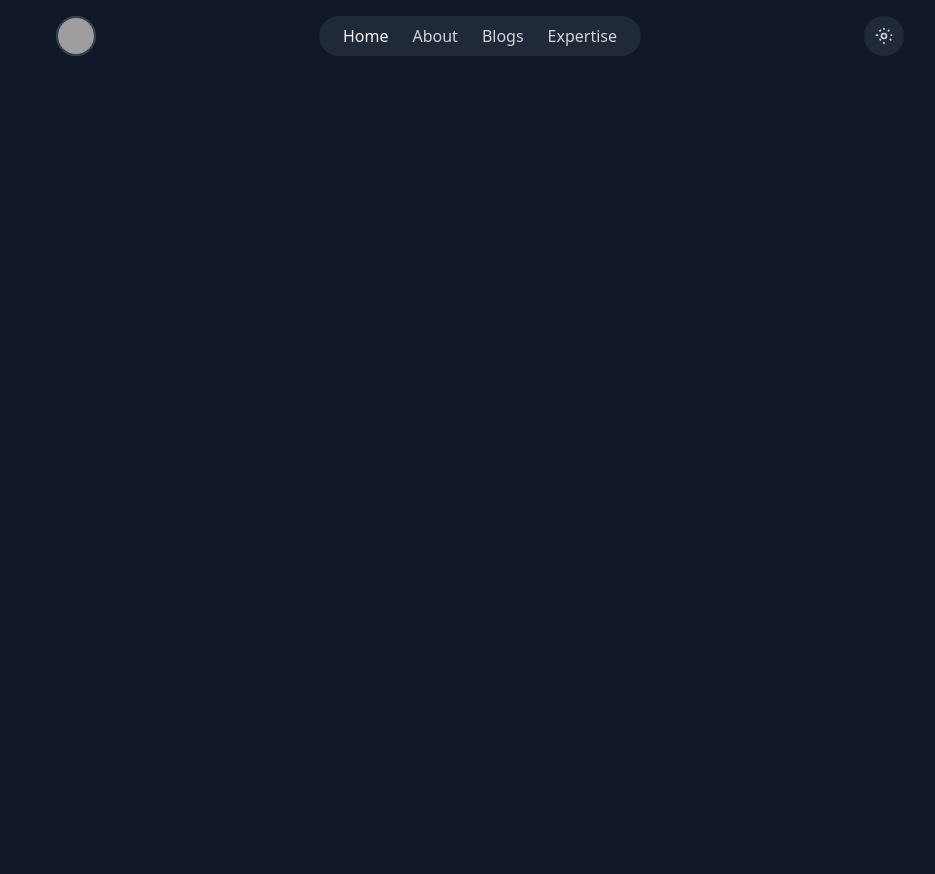
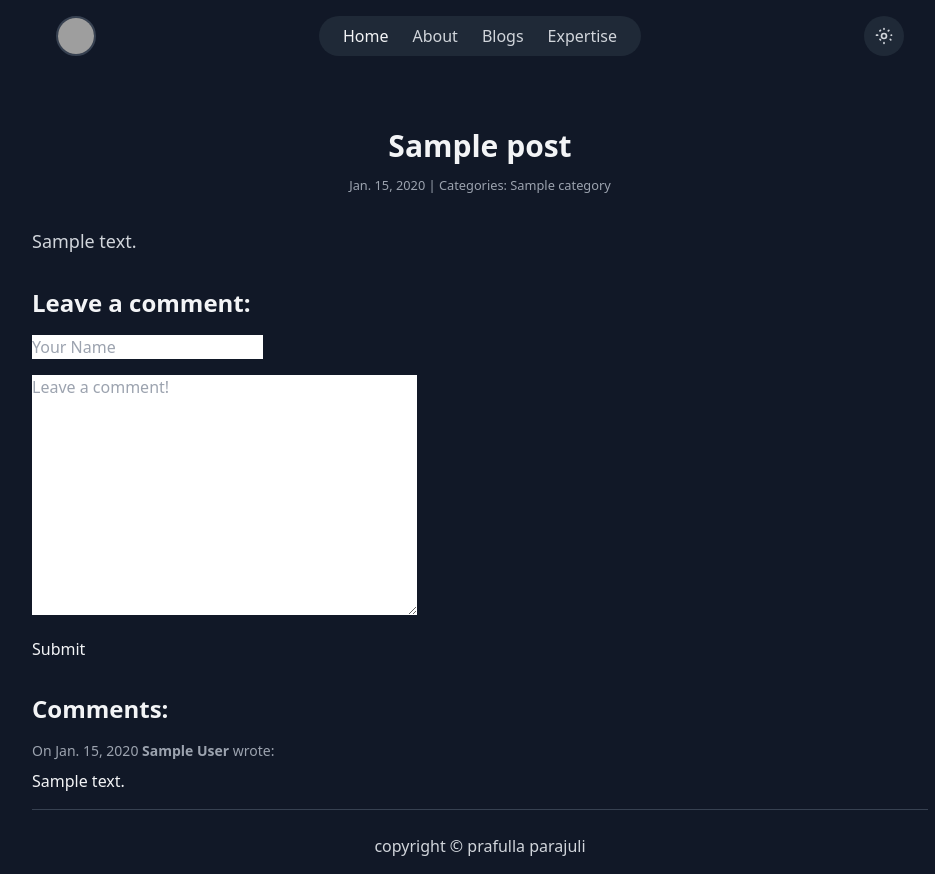
Before and after one commit to Aseeeem-kc/blog-portfolio, a Django app: template blog/templates/blog/detail.html in a window 1280 px wide. Shown: the whole page, without its empty margins (160-1095 px from the left). Before the commit the page ends 56 px from the top, so only its background shows below. Run offline with Django 4.2, Linux system fonts and the light colour scheme; tables that the repository leaves empty hold one stand-in row (values such as "Sample post"); the template is opened without the code that fills it: values that come from a table or form of the project are taken from there, most other values are stand-ins (such as "Sample title", 1, 10 or a date in 2020); parts of the project's set-up code (start-up, migrations or seed data) failed here and were passed over; grey boxes are pictures that could not be loaded.

Commit message:
latest blog, about page, image

```diff
--- a/blog/templates/blog/detail.html
+++ b/blog/templates/blog/detail.html
@@ -1,39 +1,49 @@
-{% extends "base.html" %}
+{% extends 'base.html' %}
 
-{% block page_title %}
-    <h2>{{ post.title }}</h2>
-{% endblock page_title %}
-
-{% block page_content %}
-    <small>
+{% block content %}
+    <div class="max-w-4xl mx-auto py-6 mt-8">
+        <h2 class="text-center text-3xl font-bold text-teal-400">{{ post.title }}</h2>
+        <small class="block text-gray-400 text-center mt-3">
             {{ post.created_on.date }} | Categories:
             {% for category in post.categories.all %}
-            <a href="{% url 'blog_category' category.name %}">
+                <a href="{% url 'blog_category' category.name %}" class="text-teal-400 hover:underline">
                     {{ category.name }}
                 </a>
             {% endfor %}
         </small>
-    <p>{{ post.body | linebreaks }}</p>
 
-    <h3>Leave a comment:</h3>
-    <form method="post">
+        <div class="mt-8 text-lg text-gray-300">
+            {{ post.body | linebreaks }}
+        </div>
+
+        <div class="mt-8">
+            <h3 class="text-2xl font-semibold">Leave a comment:</h3>
+            <form method="post" class="mt-4">
                 {% csrf_token %}
-        <div class="form-group">
+                <div class="mb-4">
                     {{ form.author }}
                 </div>
-        <div class="form-group">
+                <div class="mb-4">
                     {{ form.body }}
                 </div>
-        <button type="submit" class="btn btn-primary">Submit</button>
+                <button type="submit" class="btn btn-teal-400 hover:bg-teal-500">Submit</button>
             </form>
+        </div>
 
-    <h3>Comments:</h3>
+        <div class="mt-8">
+            <h3 class="text-2xl font-semibold">Comments:</h3>
             {% for comment in comments %}
-        <p>
+                <div class="mt-4 border-b border-gray-700 pb-4">
+                    <p class="text-sm text-gray-400">
                         On {{ comment.created_on.date }} <b>{{ comment.author }}</b> wrote:
                     </p>
-        <p>
+                    <p class="mt-2 text-gray-300">
                         {{ comment.body | linebreaks }}
                     </p>
+                </div>
+            {% empty %}
+                <p class="mt-4 text-gray-400">No comments yet. Be the first to comment!</p>
             {% endfor %}
-{% endblock page_content %}
+        </div>
+    </div>
+{% endblock %}
--- a/blog/views.py
+++ b/blog/views.py
@@ -34,5 +34,7 @@
             return HttpResponseRedirect(request.path_info)
     comments = Comment.objects.filter(post=post)
     context = {"post": post, "comments": comments, "form": form}
+    print("yha samma bhayo hai")
+    print(context)
 
     return render(request, "blog/detail.html", context)
--- a/personal_blog/urls.py
+++ b/personal_blog/urls.py
@@ -1,8 +1,11 @@
 from django.contrib import admin
 from django.urls import include, path
+from django.conf import settings
+from django.conf.urls.static import static
 
 urlpatterns = [
     path("admin/", admin.site.urls),
     path("blog/", include("blog.urls")),
     path("", include("portfolio.urls"))
-]
+
+] + static(settings.MEDIA_URL, document_root=settings.MEDIA_ROOT)
--- a/portfolio/admin.py
+++ b/portfolio/admin.py
@@ -1,4 +1,6 @@
 from django.contrib import admin
-from portfolio.models import Expertise
+from portfolio.models import Expertise, Gallery, About
 
 admin.site.register(Expertise)
+admin.site.register(Gallery)
+admin.site.register(About)
--- a/portfolio/templates/portfolio/expertise.html
+++ b/portfolio/templates/portfolio/expertise.html
@@ -10,7 +10,7 @@
     <div class="grid grid-cols-1 md:grid-cols-2 lg:grid-cols-2 gap-6">
         {% for expertise in expertises  %}
         <div class="bg-gray-800 p-6 rounded-lg shadow-md">
-            <h2 class="text-xl font-semibold text-teal-400 mb-2">{{expertise.title}}</h2>
+            <h2 class="text-xl font-semibold text-teal-400 mb-2 text-center">{{expertise.title}}</h2>
             <p class="text-gray-300">{{expertise.description}}</p>
         </div>
         {% endfor %}
--- a/portfolio/urls.py
+++ b/portfolio/urls.py
@@ -4,5 +4,6 @@
 urlpatterns = [
     path('', views.index, name = 'index'),
     path('expertise/', views.expertise, name = 'expertise'),
+    path('about/', views.about, name = 'about'),
 
 ]
--- a/templates/base.html
+++ b/templates/base.html
@@ -5,6 +5,8 @@
     <meta name="viewport" content="width=device-width, initial-scale=1.0">
     <title>{% block title %}Portfolio{% endblock %}</title>
     <link href="https://cdn.jsdelivr.net/npm/tailwindcss@2.2.19/dist/tailwind.min.css" rel="stylesheet">
+    <link href="https://cdnjs.cloudflare.com/ajax/libs/font-awesome/6.0.0-beta3/css/all.min.css" rel="stylesheet">
+
 </head>
 <body class="bg-gray-900 text-gray-100">
 
@@ -18,7 +20,7 @@
         <!-- Center: Navigation Links -->
         <div class="flex space-x-6 bg-gray-800 px-6 py-2 rounded-full">
             <a href="{% url 'index' %}" class="text-teal-400">Home</a>
-            <a href="" class="text-gray-300 hover:text-teal-400">About</a>
+            <a href="{% url 'about' %}" class="text-gray-300 hover:text-teal-400">About</a>
             <a href="{% url 'blog_index' %}" class="text-gray-300 hover:text-teal-400">Blogs</a>
             <a href="{% url 'expertise' %}" class="text-gray-300 hover:text-teal-400">Expertise</a>
         </div>
@@ -39,5 +41,9 @@
         {% endblock %}
     </div>
 
+    <div class="text-center mb-4 text-gray-300">
+        <p>copyright &copy; prafulla parajuli </p>
+    </div>
+
 </body>
 </html>
```
Also changed, not shown: portfolio/models.py (+8 -0 lines), portfolio/templates/portfolio/about.html (added, +40 -0 lines), portfolio/templates/portfolio/index.html (+35 -16 lines), portfolio/views.py (+17 -2 lines), db.sqlite3, media/me_dp.jpg (added), media/me_dp_oAVzxl3.jpg (added), portfolio/migrations/0003_about_gallery.py (added). Lines whose indentation alone changed are shown as unchanged.
